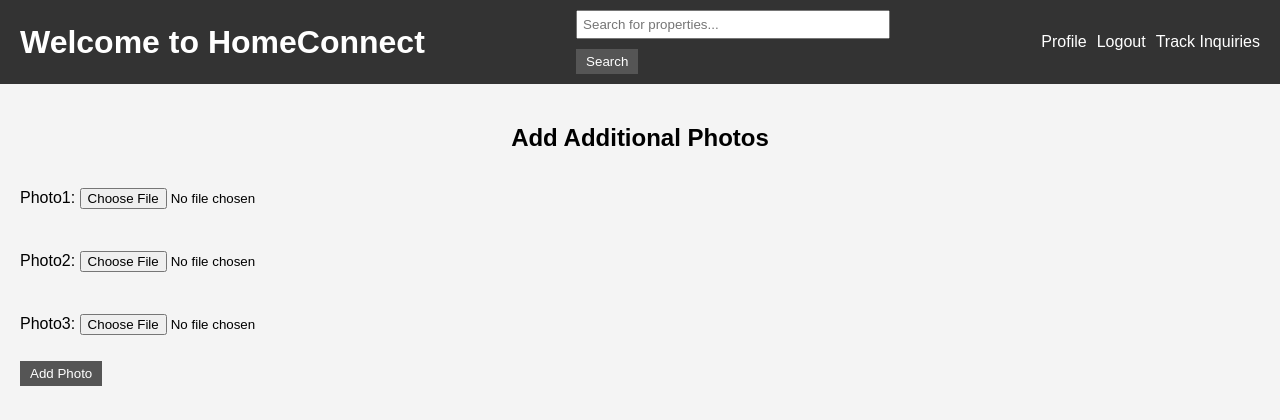
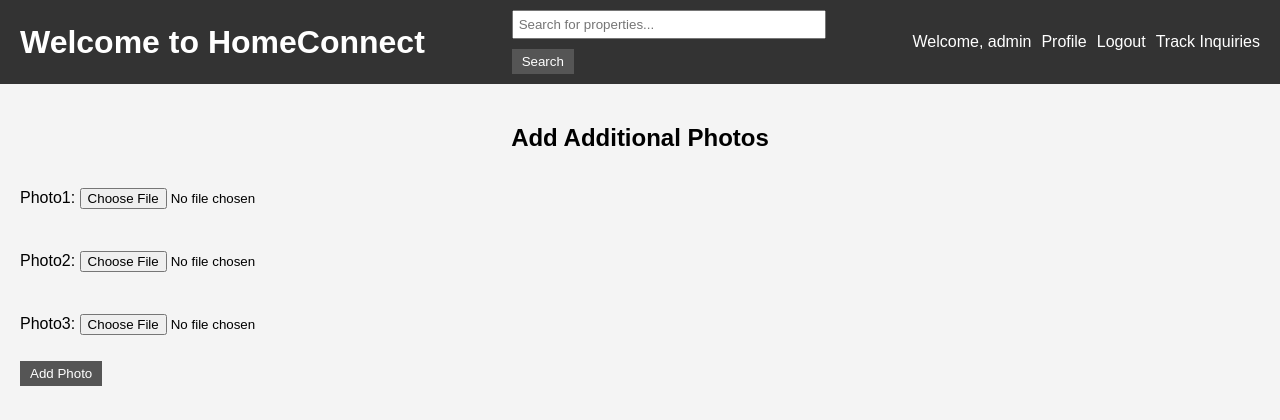
Before and after one commit to aishwarya-1226/HomeConnectPro, a Django app: page /properties/12/add-photos/ in a window 1280 px wide. Shown: the top 420 px of the page. Run offline with Django 5.2, Linux system fonts and the light colour scheme; a user stored in the database is signed in; data comes from the database, SQL or seed files in the repository; both versions use the stored data as it was after the commit.

Commit message:
updated the home page to welcome with username

```diff
--- a/core/templates/base.html
+++ b/core/templates/base.html
@@ -1,5 +1,3 @@
-<!-- base.html -->
-
 <!DOCTYPE html>
 <html>
 <head>
@@ -16,6 +14,7 @@
         </form>
         <nav>
             {% if user.is_authenticated %}
+                <span>Welcome, {{ user.username }}</span>
                 <a href="{% url 'profile' user.id %}">Profile</a>
                 <a href="{% url 'logout' %}">Logout</a>
                 {% if user.user_role == 'property_purchaser' %}
```
Also changed, not shown: db.sqlite3.
